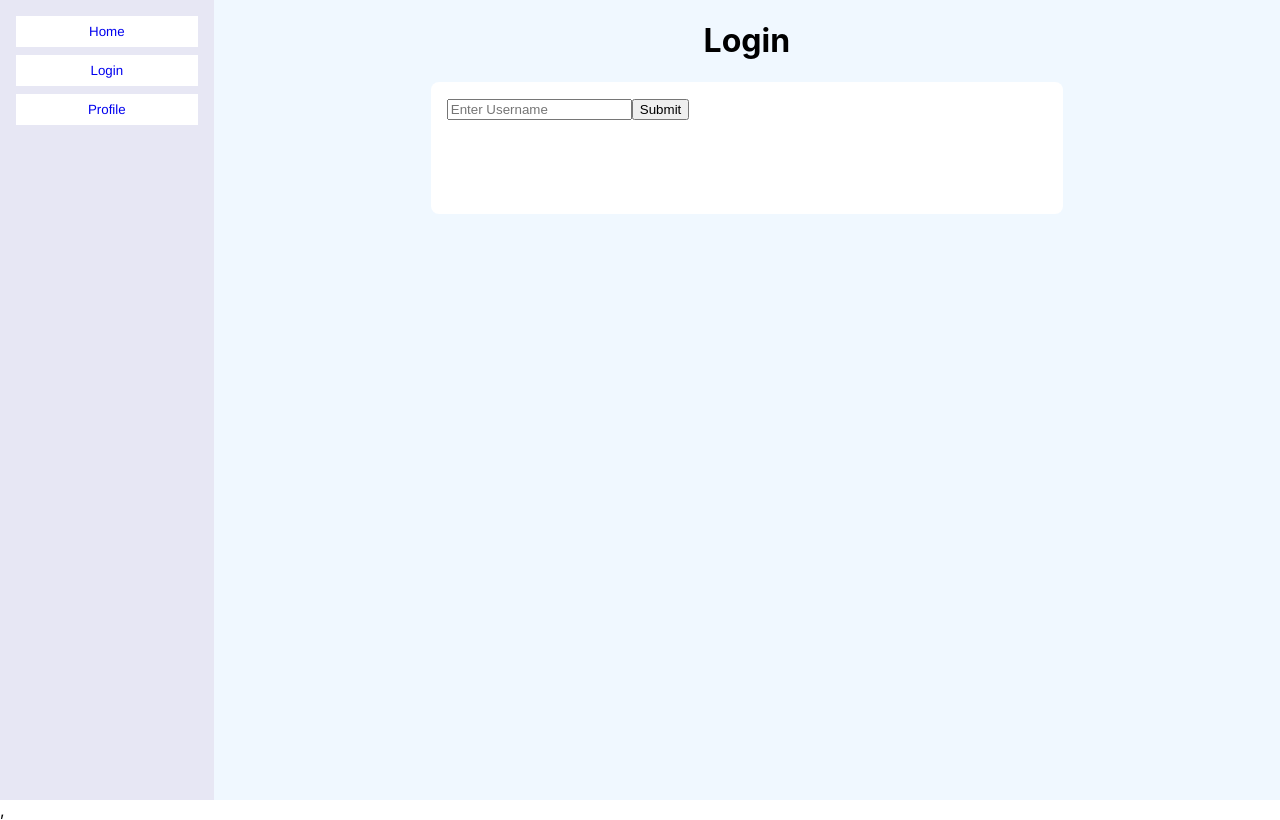
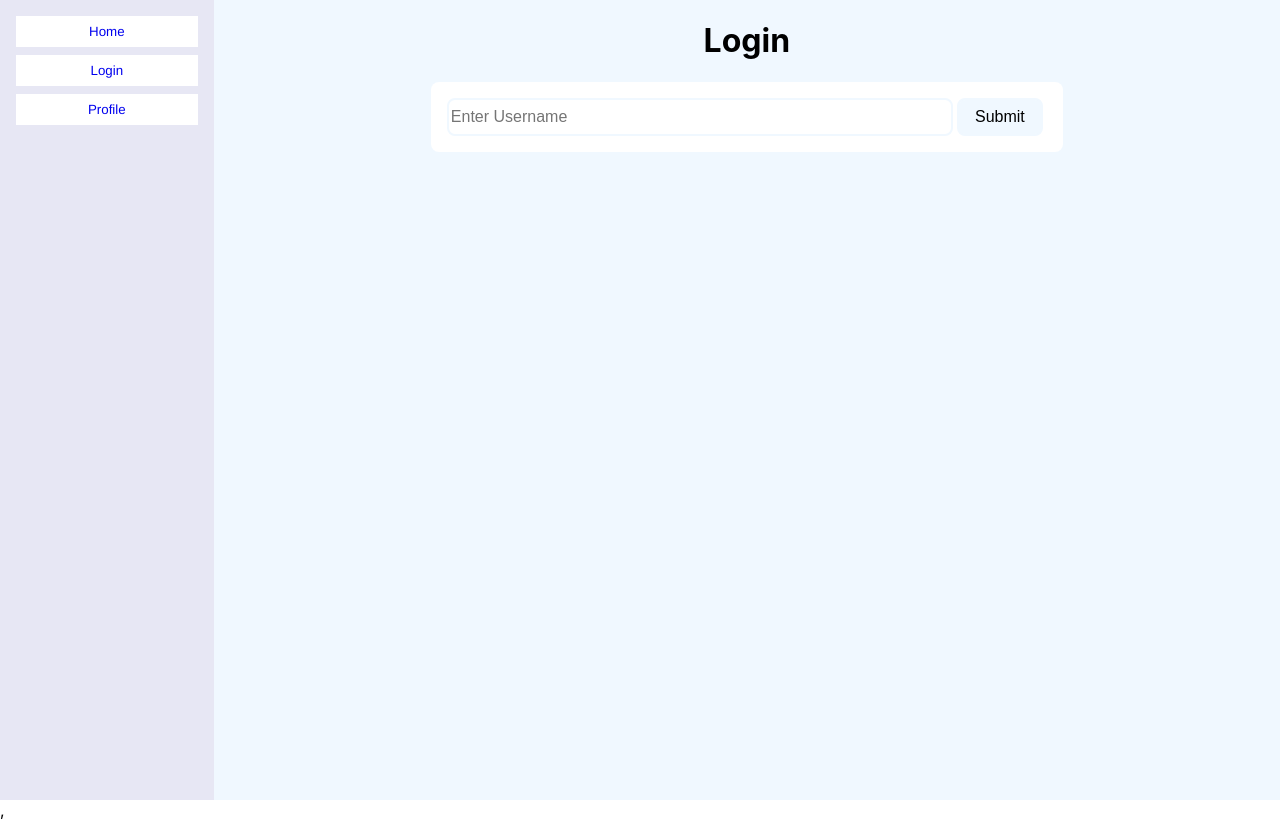
Before and after one commit to jahowle/Phase-2-Final-Project, a React (Create React App) app in the folder tweet-clone/: page /login in a window 1280 px wide. Built offline with nearby package versions, Linux system fonts and the light colour scheme; data requests are answered from the project's data file.

Commit message:
added styling to login form

```diff
--- a/tweet-clone/src/components/Login.js
+++ b/tweet-clone/src/components/Login.js
@@ -38,11 +38,11 @@ function Login({updateUser, updateLogin}) {
         <div className="main-content-container">
             <div className="centered-column">
                 <h1>Login</h1>
-                <div id="login">
-                    <form onSubmit={handleSubmit}>
-                        <input onChange={handleLogin} type="text" placeholder="Enter Username">
+                <div className="form-wrap">
+                    <form className="form" onSubmit={handleSubmit}>
+                        <input className="input" onChange={handleLogin} type="text" placeholder="Enter Username">
                         </input>
-                        <input type="submit">
+                        <input className="submit-btn" type="submit">
                         </input>
                     </form>
                 </div>
```
